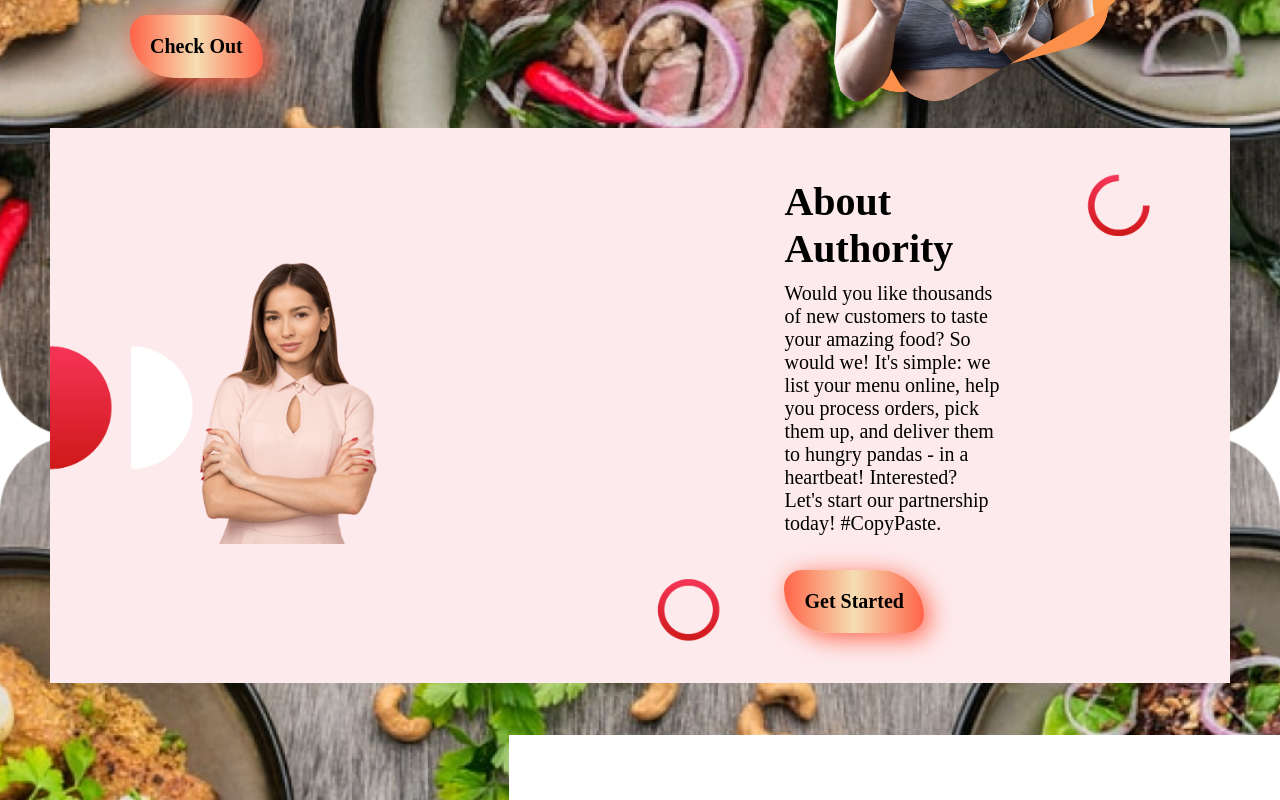
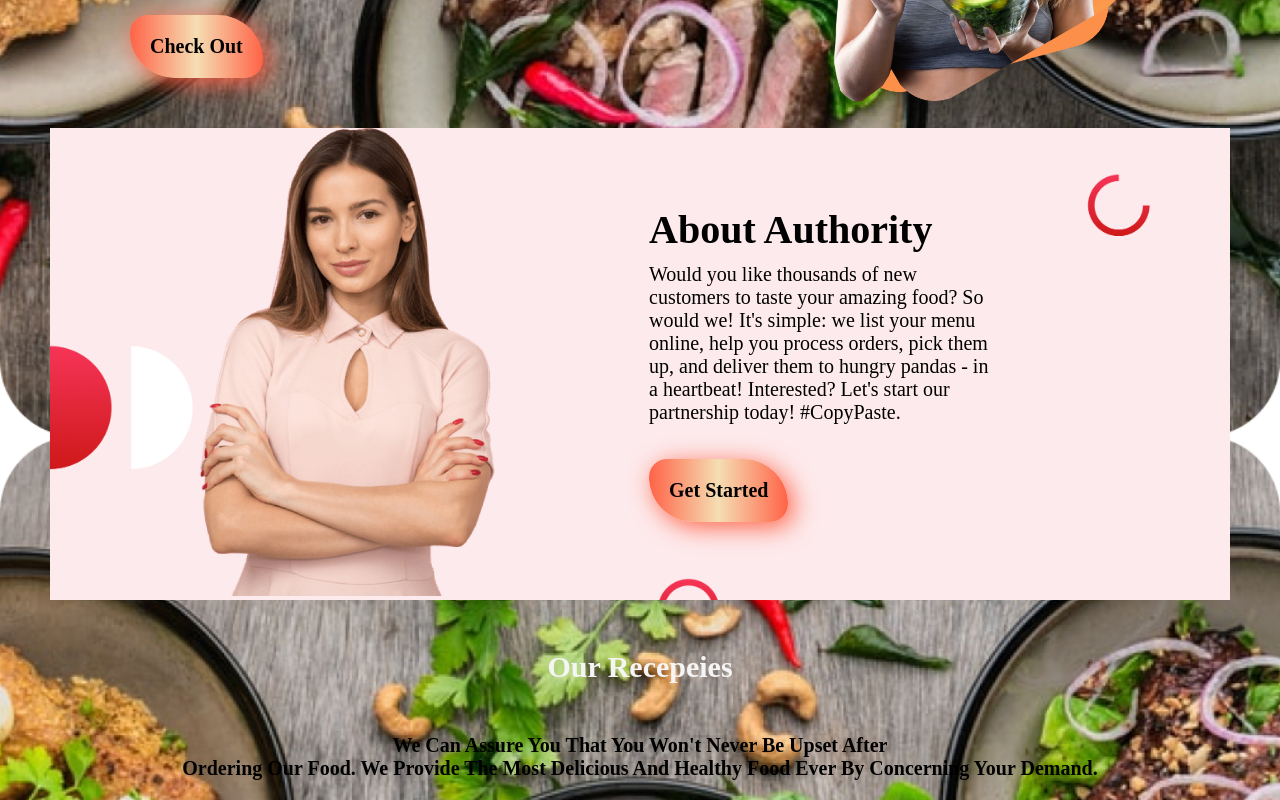
Before and after one commit to Sumona-Afrin-Joti/First-Assignment, a plain HTML site: page index.html in a window 1280 px wide. Shown: the part 536-1336 px from the top of the page. Drawn offline with Linux system fonts and the light colour scheme; a web font is replaced by a local one.

Commit message:
last commit

```diff
--- a/index.html
+++ b/index.html
@@ -71,8 +71,8 @@
 
         <!-- section two end(flex2) -->
         <section class="flex2">
-            <div>
-                <img class="half-width2" src="images/female/Person Image.png" alt="">
+            <div  class="half-width2">
+                <img src="images/female/Person Image.png" alt="">
             </div>
             <div class="half-width1" id="flex2-div2">
                 <h2>About Authority</h2>
```
